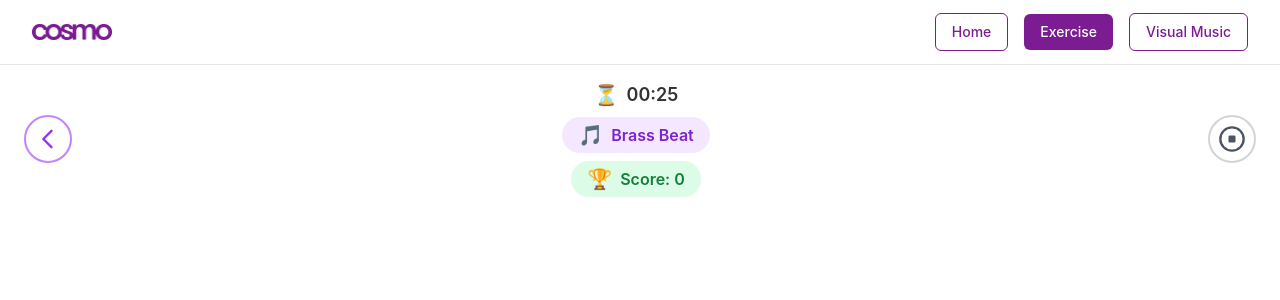
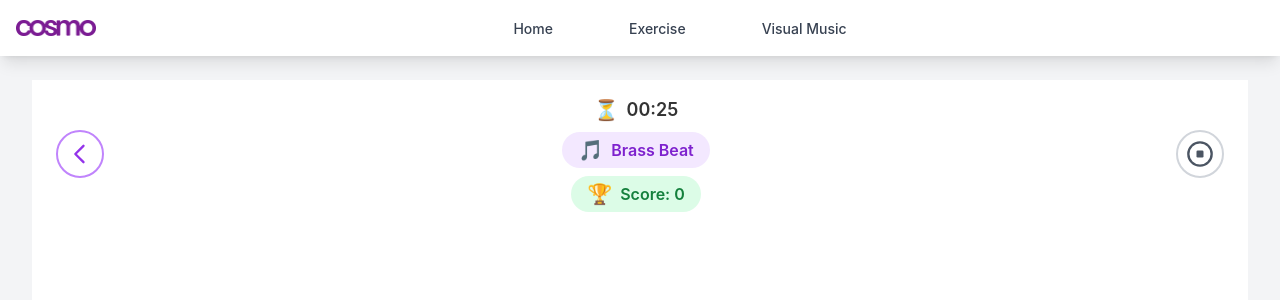
Before and after one commit to filisia/cosmo-web-public, a React (Create React App) app: page /exercise in a window 1280 px wide. Shown: the top 300 px of the page. Built offline with nearby package versions, Linux system fonts and the light colour scheme; no server answers.

Commit message:
refactor: redesign homepage with improved device table and navigation UI

```diff
--- a/public/index.html
+++ b/public/index.html
@@ -25,8 +25,6 @@
       Learn how to configure a non-root public URL by running `npm run build`.
     -->
     <title>Cosmoids on the web</title>
-    <!-- Runtime configuration - can be updated without rebuilding -->
-    <script src="%PUBLIC_URL%/config.js"></script>
   </head>
   <body>
     <noscript>You need to enable JavaScript to run this app.</noscript>
--- a/src/App.js
+++ b/src/App.js
@@ -1,5 +1,5 @@
 import React from 'react';
-import { BrowserRouter as Router, Route, Routes, Link, useLocation } from 'react-router-dom';
+import { BrowserRouter as Router, Route, Routes, Link } from 'react-router-dom';
 import './style.css';
 // import GamePress from './GamePress';
 import HomePage from './HomePage';
@@ -13,76 +13,6 @@ import ExerciseGame from './components/ExerciseGame';
 import VisualMusic from './components/VisualMusic';
 import cosmoLogo from './assets/images/cosmo_logo.png';
 
-function Header() {
-  const location = useLocation();
-
-  const isActive = (path) => {
-    if (path === '/') {
-      return location.pathname === '/';
-    }
-    return location.pathname.startsWith(path);
-  };
-
-  return (
-    <header className="bg-white shadow-sm border-b border-gray-200">
-      <div className="max-w-7xl mx-auto px-4 sm:px-6 lg:px-8">
-        <div className="flex justify-between items-center h-16">
-          {/* Logo */}
-          <div className="flex items-center">
-            <img src={cosmoLogo} alt="Cosmo Logo" style={{ width: 80, objectFit: 'contain' }} />
-          </div>
-
-          {/* Navigation */}
-          <div className="flex items-center space-x-4">
-            <Link
-              to="/"
-              className={`px-4 py-2 rounded-md text-sm font-medium transition-colors ${
-                isActive('/')
-                  ? 'text-white'
-                  : 'border'
-              }`}
-              style={isActive('/')
-                ? {backgroundColor: '#7B1C93'}
-                : {borderColor: '#7B1C93', color: '#7B1C93'}
-              }
-            >
-              Home
-            </Link>
-            <Link
-              to="/exercise-settings"
-              className={`px-4 py-2 rounded-md text-sm font-medium transition-colors ${
-                isActive('/exercise')
-                  ? 'text-white'
-                  : 'border'
-              }`}
-              style={isActive('/exercise')
-                ? {backgroundColor: '#7B1C93'}
-                : {borderColor: '#7B1C93', color: '#7B1C93'}
-              }
-            >
-              Exercise
-            </Link>
-            <Link
-              to="/visual-music"
-              className={`px-4 py-2 rounded-md text-sm font-medium transition-colors ${
-                isActive('/visual-music')
-                  ? 'text-white'
-                  : 'border'
-              }`}
-              style={isActive('/visual-music')
-                ? {backgroundColor: '#7B1C93'}
-                : {borderColor: '#7B1C93', color: '#7B1C93'}
-              }
-            >
-              Visual Music
-            </Link>
-          </div>
-        </div>
-      </div>
-    </header>
-  );
-}
-
 function App() {
   // Define colors array for the HomePage circles
   const colors = ['blue', 'green', 'yellow', 'orange', 'red', 'purple'];
@@ -92,8 +22,43 @@ function App() {
       <WebSocketProvider>
         <Router>
           <div className="min-h-screen bg-gray-100">
-            <Header />
-            <main>
+            <nav className="bg-white shadow-lg">
+              <div className="max-w-7xl mx-auto px-4 flex items-center justify-between">
+                <div className="flex items-center gap-6">
+                  <img src={cosmoLogo} alt="Cosmo Logo" style={{ width: 80, objectFit: 'contain' }} />
+                </div>
+                <div className="flex justify-center flex-1">
+                  <ul className="flex space-x-8 py-4">
+                    <li>
+                      <Link
+                        to="/"
+                        className="text-gray-700 hover:text-blue-600 px-3 py-2 rounded-md text-sm font-medium"
+                      >
+                        Home
+                      </Link>
+                    </li>
+                    <li>
+                      <Link
+                        to="/exercise-settings"
+                        className="text-gray-700 hover:text-blue-600 px-3 py-2 rounded-md text-sm font-medium"
+                      >
+                        Exercise
+                      </Link>
+                    </li>
+                    <li>
+                      <Link
+                        to="/visual-music"
+                        className="text-gray-700 hover:text-blue-600 px-3 py-2 rounded-md text-sm font-medium"
+                      >
+                        Visual Music
+                      </Link>
+                    </li>
+                  </ul>
+                </div>
+              </div>
+            </nav>
+
+            <main className="max-w-7xl mx-auto py-6 sm:px-6 lg:px-8">
               <Routes>
                 <Route
                   path="/"
--- a/src/config.js
+++ b/src/config.js
@@ -9,5 +9,4 @@ const config = {
 };
 
 const env = process.env.NODE_ENV || 'development';
-
 export default config[env];
--- a/src/contexts/WebSocketContext.js
+++ b/src/contexts/WebSocketContext.js
@@ -107,31 +107,6 @@ export function WebSocketProvider({ children }) {
               color: device.color
             }
           }));
-        });
-        break;
-
-      case 'deviceData':
-        console.log('[WebSocketContext] Handling deviceData message:', message);
-        // Update the connected devices list with the new device data
-        setConnectedDevices(prevDevices => {
-          const existingDeviceIndex = prevDevices.findIndex(d => d.id === message.id);
-          if (existingDeviceIndex >= 0) {
-            // Update existing device
-            const updatedDevices = [...prevDevices];
-            updatedDevices[existingDeviceIndex] = { ...updatedDevices[existingDeviceIndex], ...message };
-            return updatedDevices;
-          } else {
-            // Add new device
-            return [...prevDevices, message];
-          }
-        });
-        break;
-
-      case 'deviceDisconnected':
-        console.log('[WebSocketContext] Handling deviceDisconnected message:', message);
-        // Remove the disconnected device from the list
-        setConnectedDevices(prevDevices => {
-          return prevDevices.filter(device => device.id !== message.device?.id);
         });
         break;
 
--- a/src/services/WebSocketService.js
+++ b/src/services/WebSocketService.js
@@ -20,8 +20,6 @@ class WebSocketService {
     this.maxReconnectAttempts = 5;
     this.reconnectDelay = 1000;
     console.log('[WebSocketService] Initialized with URL:', this.url);
-    console.log('[WebSocketService] Current page protocol:', typeof window !== 'undefined' ? window.location.protocol : 'unknown');
-    console.log('[WebSocketService] WebSocket URL protocol:', this.url.startsWith('ws://') ? 'ws://' : this.url.startsWith('wss://') ? 'wss://' : 'unknown');
 
     // Auto-connect on initialization
     setTimeout(() => {
```
Also changed, not shown: src/HomePage.js (+68 -118 lines).
